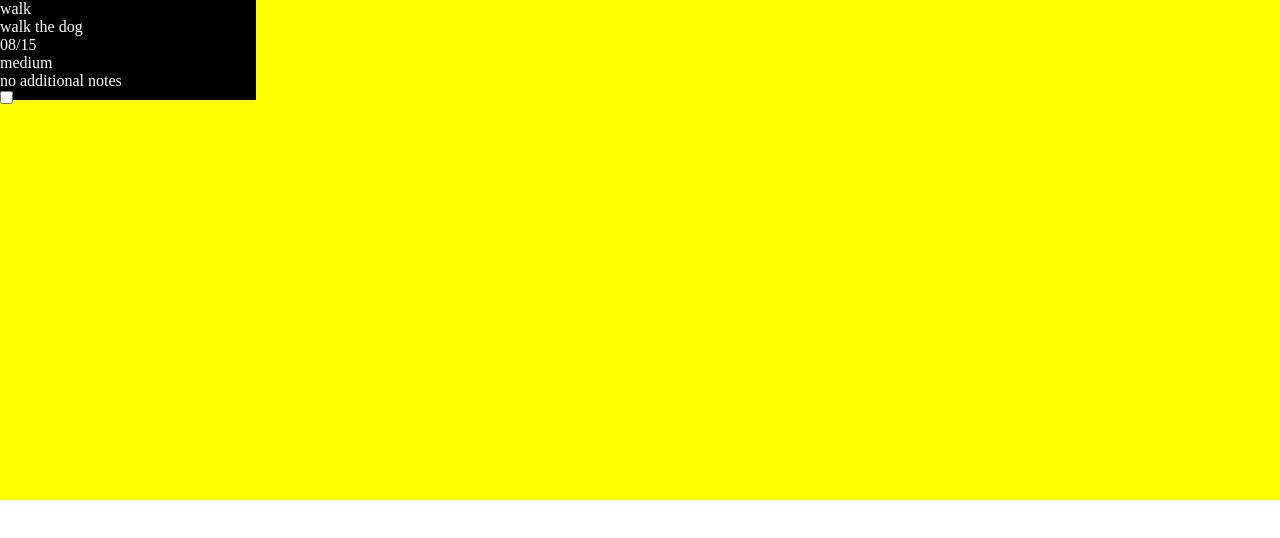
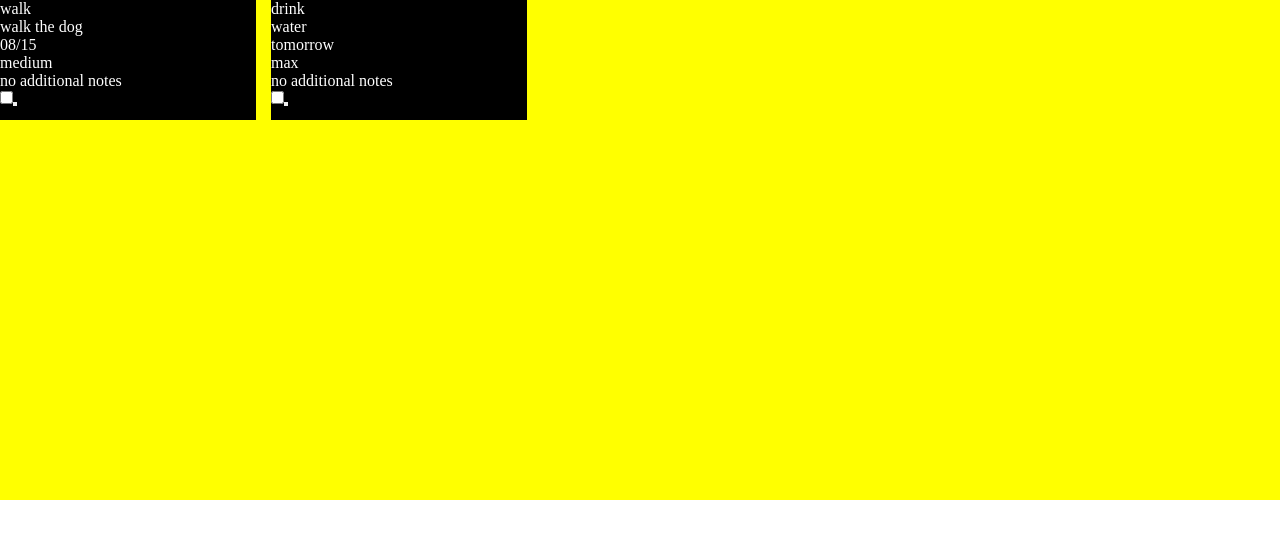
Before and after one commit to LucasAzevedoTheDev/to-do-list, a website built with webpack: page src/index.html in a window 1280 px wide. Built offline with nearby package versions, Linux system fonts and the light colour scheme.

Commit message:
create delete button

```diff
--- a/src/index.js
+++ b/src/index.js
@@ -12,3 +12,7 @@ const todo2 = addTodoToProject("drink", "water", "tomorrow", "max", "no addition
 createContainer();
 
 createTodoDiv(todo1);
+createTodoDiv(todo2);
+
+console.log(defaultProject);
+console.log(defaultProject);
--- a/src/styles.css
+++ b/src/styles.css
@@ -8,11 +8,13 @@
   background-color: yellow;
   width: 100%;
   height: 500px;
+  display: flex;
+  gap: 15px;
 }
 
 .todo-div {
   background-color: black;
   color: white;
   width: 20%;
-  height: 100px;
+  height: 120px;
 }
--- a/src/ui.js
+++ b/src/ui.js
@@ -1,4 +1,5 @@
 import "./styles.css";
+import {deleteTodo} from "./edit.js";
 
 const containerDiv = document.createElement("div");
 containerDiv.classList.add("container-div");
@@ -37,12 +38,20 @@ function createTodoDiv(todo) {
   todoCheck.type = "checkbox";
   todoCheck.classList.add("todo-check");
 
+  const deleteButton = document.createElement("button");
+  deleteButton.classList.add("delete-button");
+  deleteButton.addEventListener("click", () => {
+    todoDiv.remove();
+    deleteTodo(todo);
+  });
+
   todoDiv.appendChild(todoTitle);
   todoDiv.appendChild(todoDescription);
   todoDiv.appendChild(todoDate);
   todoDiv.appendChild(todoPriority);
   todoDiv.appendChild(todoNotes);
   todoDiv.appendChild(todoCheck);
+  todoDiv.appendChild(deleteButton);
 }
 
 export {createContainer, createTodoDiv};
```
